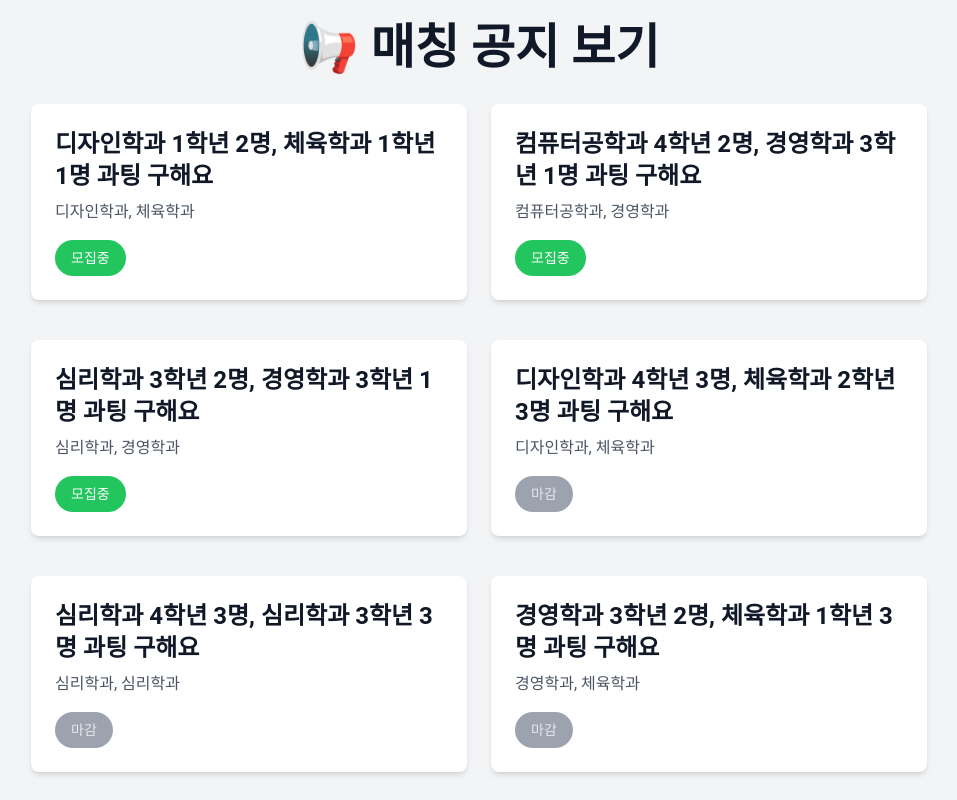
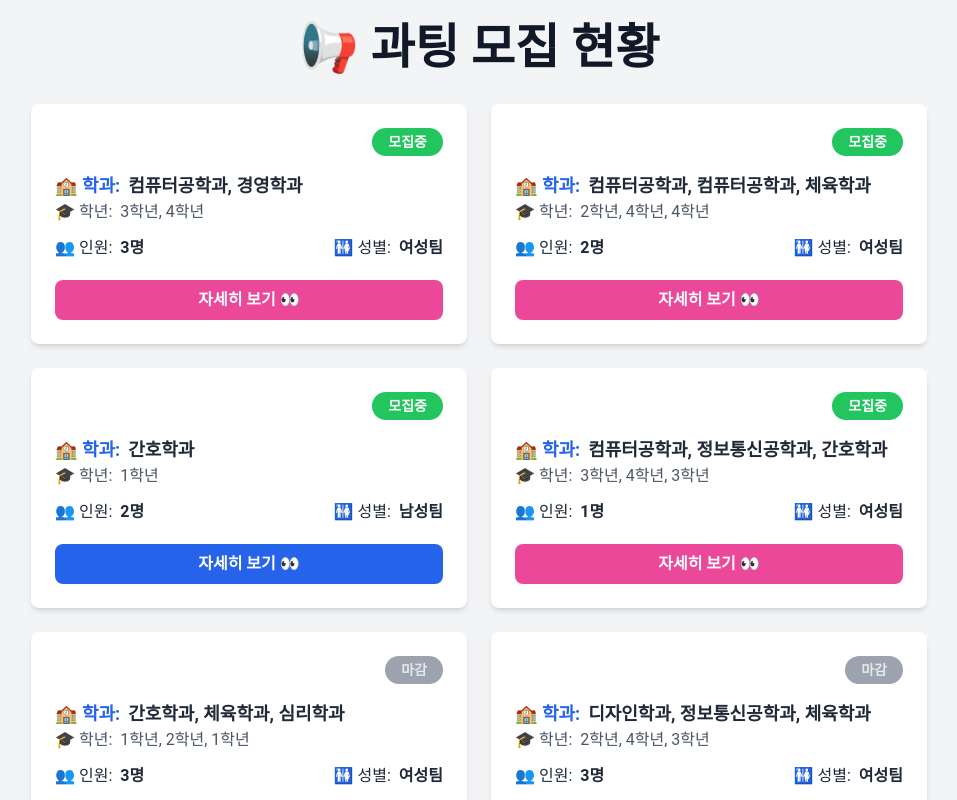
Before and after one commit to Ryugi62/university-blind-dating, a React (Vite) app in the folder frontend/: page /notices in a window 1280 px wide. Shown: the top 800 px of the page, without its empty margins (161-1118 px from the left). Built offline with nearby package versions, Linux system fonts and the light colour scheme; no server answers.

Commit message:
feat (frontend) : 공지 페이지 더미 데이터 생성 로직 개선 및 UI 업데이트

```diff
--- a/frontend/src/pages/Notices/Notices.jsx
+++ b/frontend/src/pages/Notices/Notices.jsx
@@ -2,61 +2,81 @@ import { Link } from "react-router-dom";
 
 const Notices = () => {
     const generateDummyNotices = (count) => {
-        const departments = ["컴퓨터공학과", "디자인학과", "경영학과", "심리학과", "체육학과", "간호학과"];
+        const departments = ["컴퓨터공학과", "디자인학과", "경영학과", "심리학과", "체육학과", "간호학과", "정보통신공학과"];
         const statuses = ["모집중", "마감"];
-        const sexes = ["male", "female"];
-        const notices = [];
+        const sexes = ["남성팀", "여성팀"];
 
-        for (let i = 1; i <= count; i++) {
-            const randomDept1 = departments[Math.floor(Math.random() * departments.length)];
-            const randomDept2 = departments[Math.floor(Math.random() * departments.length)];
-            const randomYear1 = Math.floor(Math.random() * 4) + 1;
-            const randomYear2 = Math.floor(Math.random() * 4) + 1;
-            const randomCount1 = Math.floor(Math.random() * 3) + 1;
-            const randomCount2 = Math.floor(Math.random() * 3) + 1;
+        return Array.from({ length: count }, (_, i) => {
+            const randomDeptCount = Math.floor(Math.random() * 3) + 1;
+            const randomDepts = Array.from({ length: randomDeptCount }, () => departments[Math.floor(Math.random() * departments.length)]);
+            const randomYears = Array.from({ length: randomDeptCount }, () => Math.floor(Math.random() * 4) + 1);
+            const randomCount = Math.floor(Math.random() * 3) + 1;
             const randomSex = sexes[Math.floor(Math.random() * sexes.length)];
             const randomStatus = statuses[Math.floor(Math.random() * statuses.length)];
 
-            const title = `${randomDept1} ${randomYear1}학년 ${randomCount1}명${randomDept2 ? `, ${randomDept2} ${randomYear2}학년 ${randomCount2}명` : ""} 과팅 구해요`;
-            const participants = `${randomDept1}${randomDept2 ? `, ${randomDept2}` : ""}`;
-
-            notices.push({
-                id: i,
-                title: title,
-                participants: participants,
+            return {
+                id: i + 1,
+                departments: randomDepts,
+                years: randomYears,
+                count: randomCount,
                 sex: randomSex,
                 status: randomStatus,
-            });
-        }
-
-        return notices;
+            };
+        });
     };
 
-    const notices = generateDummyNotices(50);
+    const notices = generateDummyNotices(10);
+
     return (
         <div className="min-h-screen bg-gray-100 text-gray-900 flex flex-col items-center justify-center p-6">
-            {/* 헤더 */}
             <h1 className="text-3xl sm:text-5xl font-bold mb-8 text-center">
-                📢 매칭 공지 보기
+                📢 과팅 모집 현황
             </h1>
 
             {/* 모집 공지 리스트 */}
             <div className="w-full max-w-4xl grid grid-cols-1 sm:grid-cols-2 gap-6">
                 {notices.map((notice) => (
-                    <div key={notice.id} className={`p-6 mb-4 rounded-lg shadow-md flex flex-col justify-between bg-white`}>
-                        <div>
-                            <h2 className="text-xl sm:text-2xl font-semibold">{notice.title}</h2>
-                            <p className="text-gray-600 mt-2">{notice.participants}</p>
-                        </div>
-                        <span className={`mt-4 px-4 py-2 text-sm rounded-full self-start ${notice.status === "모집중" ? "bg-green-500 text-white" : "bg-gray-400 text-gray-200"}`}>
+                    <div key={notice.id} className="p-6 bg-white rounded-lg shadow-md flex flex-col">
+                        {/* 모집 상태 뱃지 */}
+                        <span className={`self-end px-4 py-1 text-sm font-semibold rounded-full ${notice.status === "모집중" ? "bg-green-500 text-white" : "bg-gray-400 text-gray-200"}`}>
                             {notice.status}
                         </span>
+
+                        {/* 학과 & 학년 */}
+                        <div className="mt-4">
+                            <h2 className="text-lg font-bold text-blue-600 flex items-center gap-2">
+                                🏫 학과:
+                                <span className="text-gray-800">{notice.departments.join(", ")}</span>
+                            </h2>
+                            <p className="text-gray-600 flex items-center gap-2">
+                                🎓 학년:
+                                <span>{notice.years.map(year => `${year}학년`).join(", ")}</span>
+                            </p>
+                        </div>
+
+                        {/* 인원 & 성별 */}
+                        <div className="mt-3 flex justify-between items-center">
+                            <p className="text-gray-800 flex items-center gap-2">
+                                👥 인원: <span className="font-semibold">{notice.count}명</span>
+                            </p>
+                            <p className="text-gray-800 flex items-center gap-2">
+                                🚻 성별: <span className="font-semibold">{notice.sex}</span>
+                            </p>
+                        </div>
+
+                        {/* 참여하기 버튼 */}
+                        <Link
+                            to={`/notices/${notice.id}`}
+                            className={`mt-5 ${notice.sex === "남성팀" ? "bg-blue-600 hover:bg-blue-700" : "bg-pink-500 hover:bg-pink-600"} text-white font-semibold py-2 px-4 rounded-lg text-center transition-all`}
+                        >
+                            자세히 보기 👀
+                        </Link>
                     </div>
                 ))}
             </div>
 
-            {/* CTA 버튼: 새로운 모집 공지 생성 */}
-            <Link to="/create-notice" className="mt-8 bg-blue-600 text-white font-semibold py-3 px-8 rounded-full shadow-lg hover:bg-blue-700 transition-all">
+            {/* 새 모집 공지 생성 버튼 */}
+            <Link to="/create-notice" className="mt-8 bg-yellow-400 text-gray-900 font-semibold py-3 px-8 rounded-full shadow-lg hover:bg-yellow-500 transition-all">
                 새로운 모집 공지 만들기 ✍️
             </Link>
         </div>
```
